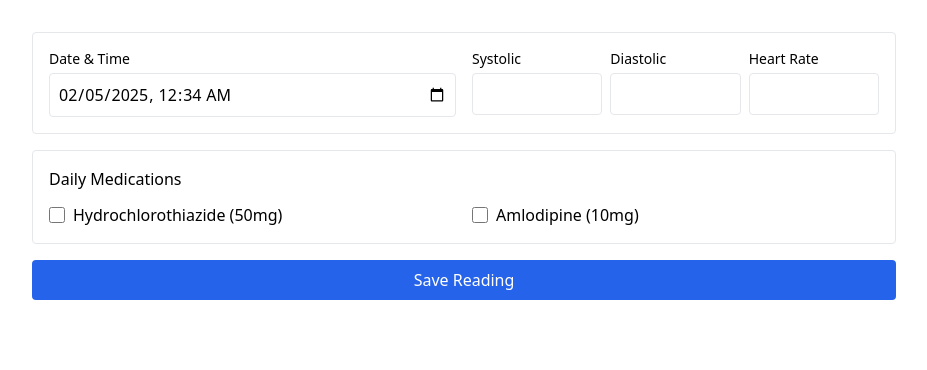
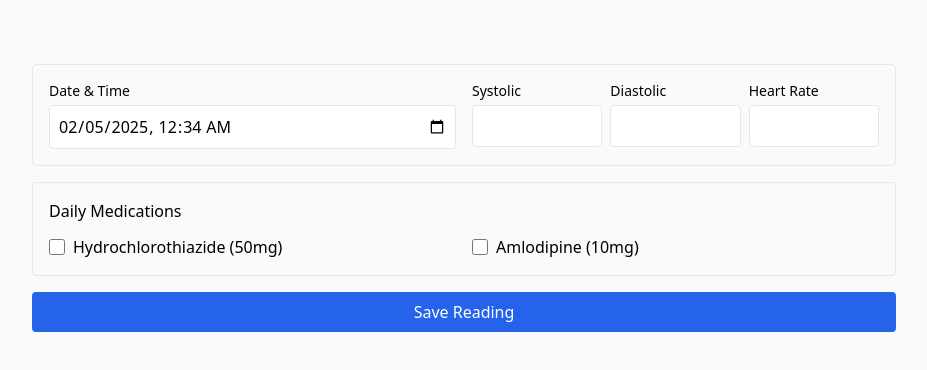
Before and after one commit to LindsayDayton/bp-tracker, a Next.js app: page / in a window 1280 px wide. Shown: the top 370 px of the page, without its empty margins (176-1103 px from the left). Built offline with nearby package versions, Linux system fonts and the light colour scheme.

Commit message:
Update layout.js

```diff
--- a/app/layout.js
+++ b/app/layout.js
@@ -8,7 +8,11 @@ export const metadata = {
 export default function RootLayout({ children }) {
   return (
     <html lang="en">
-      <body className="bg-white">{children}</body>
+      <body className="min-h-screen bg-gray-50">
+        <main className="container mx-auto px-4 py-8">
+          {children}
+        </main>
+      </body>
     </html>
   )
 }
```
